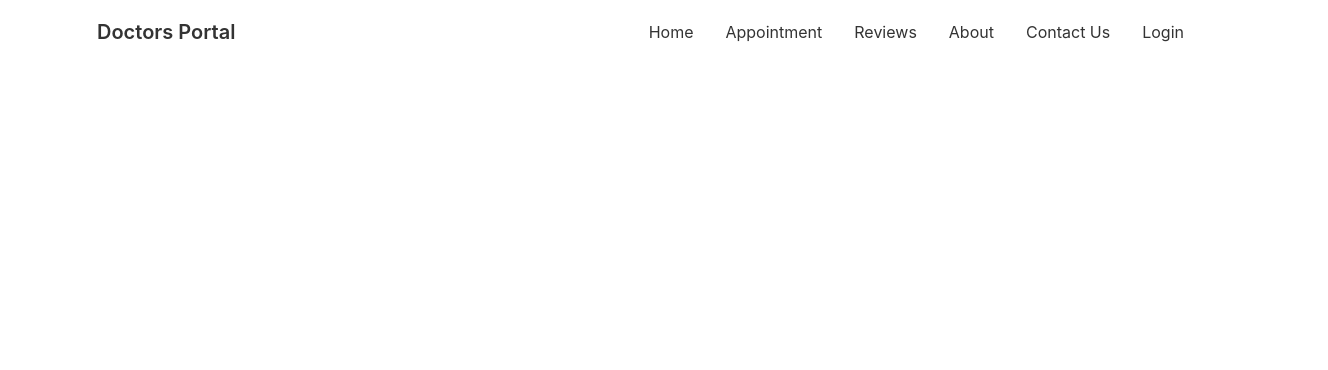
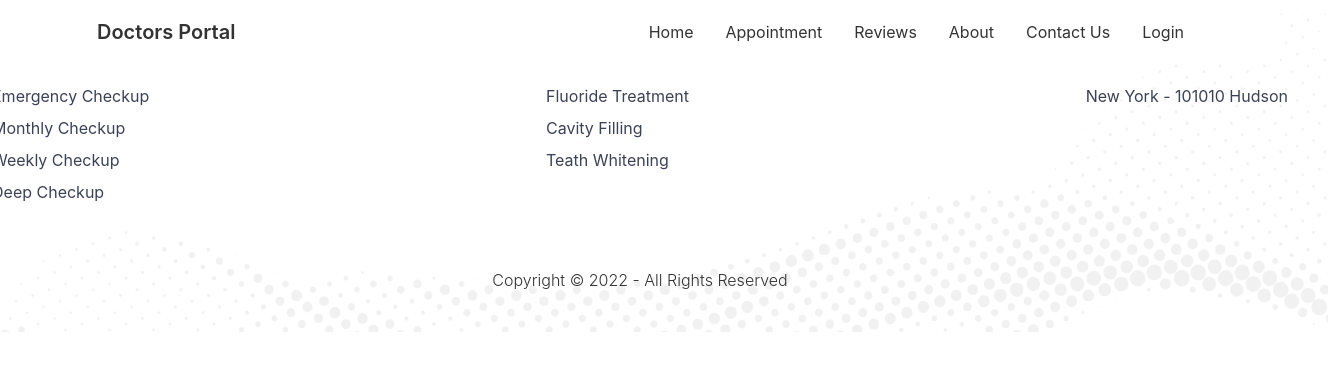
Before and after one commit to sabbirpboss/doctors-portal-client, a React (Create React App) app: page /appointment in a window 1280 px wide. Shown: the top 370 px of the page, 1328 px wide, since content can reach past the window. Built offline with nearby package versions, Linux system fonts and the light colour scheme; the HTML template or start-up script is replaced by a standard one.

Commit message:
appointment compo created

```diff
--- a/src/App.js
+++ b/src/App.js
@@ -5,6 +5,7 @@ import Home from "./Pages/Home/Home";
 import Navbar from "./Pages/Home/Shared/Navbar";
 import Login from "./Pages/Login/Login";
 import Testimonials from "./Pages/Home/Testimonials/Testimonials";
+import Appointment from "./Pages/Appointment/Appointment";
 
 function App() {
   return (
@@ -13,6 +14,7 @@ function App() {
       <Routes>
         <Route path="/" element={<Home />}></Route>
         <Route path="/review" element={<Testimonials />}></Route>
+        <Route path="/appointment" element={<Appointment />}></Route>
         <Route path="/about" element={<About />}></Route>
         <Route path="/login" element={<Login />}></Route>
       </Routes>
--- /dev/null
+++ b/src/Pages/Appointment/Appointment.js
@@ -0,0 +1,12 @@
+import React from 'react';
+import Footer from '../Home/Footer/Footer';
+
+const Appointment = () => {
+    return (
+        <div>
+            <Footer></Footer>
+        </div>
+    );
+};
+
+export default Appointment;
```
